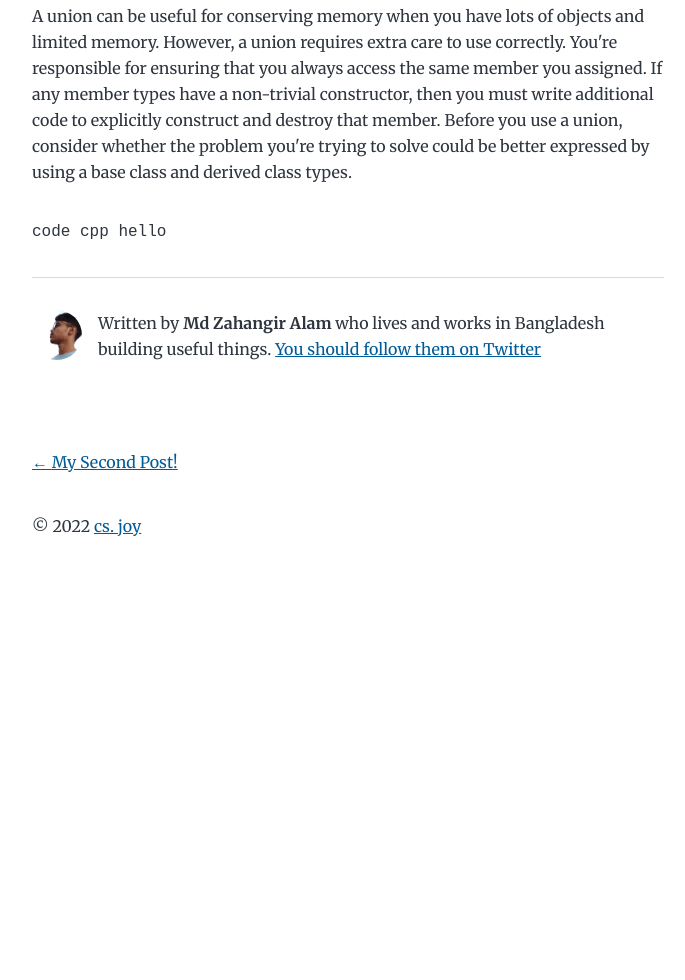
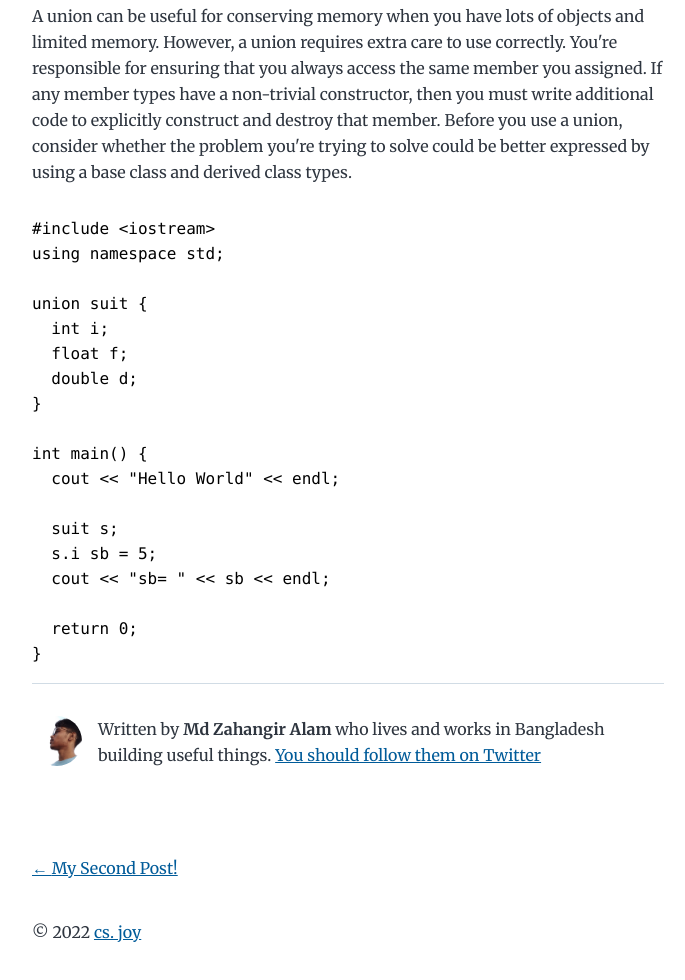
Before and after one commit to cs-joy/qubit, a Gatsby site: page /new-beginnings/ in a window 1280 px wide. Shown: the part 3536-4516 px from the top of the page, without its empty margins (292-977 px from the left). Before the commit the page ends 4138 px from the top, so only its background shows below. Built offline with nearby package versions, Linux system fonts and the light colour scheme; Gatsby itself is replaced by a stand-in of ours; some packages are replaced by stand-ins of ours; code samples lack their colours.

Commit message:
Update index.md

````diff
--- a/content/blog/new-beginnings/index.md
+++ b/content/blog/new-beginnings/index.md
@@ -113,6 +113,23 @@ A union is a user-defined type in which all members share the same memory locati
 
 A union can be useful for conserving memory when you have lots of objects and limited memory. However, a union requires extra care to use correctly. You're responsible for ensuring that you always access the same member you assigned. If any member types have a non-trivial constructor, then you must write additional code to explicitly construct and destroy that member. Before you use a union, consider whether the problem you're trying to solve could be better expressed by using a base class and derived class types.
 
-`code cpp
-hello
-`
+```cpp
+#include <iostream>
+using namespace std;
+
+union suit {
+  int i;
+  float f;
+  double d;
+}
+
+int main() {
+  cout << "Hello World" << endl;
+
+  suit s;
+  s.i sb = 5;
+  cout << "sb= " << sb << endl;
+
+  return 0;
+}
+```
````
